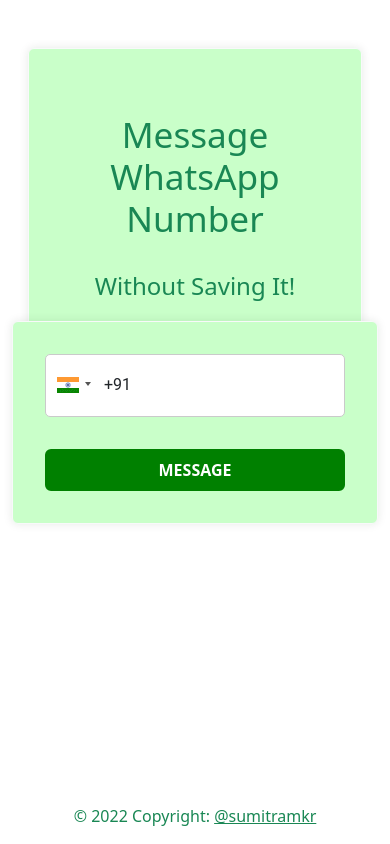
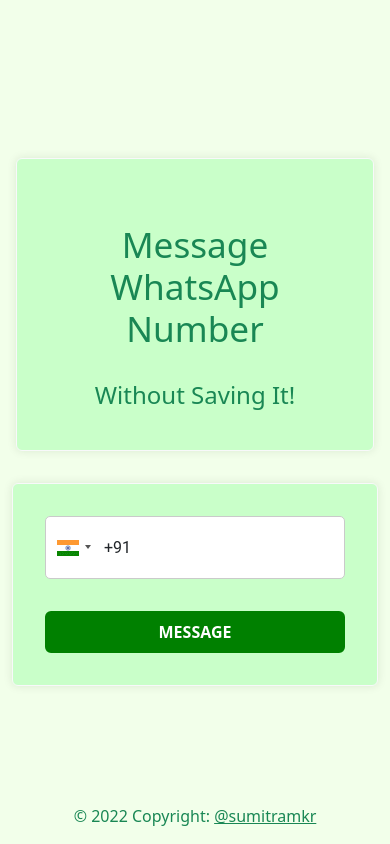
Before and after one commit to sumitramkr/no-contacts, a React (Create React App) app: page / in a window 390 px wide. Built offline with nearby package versions, Linux system fonts and the light colour scheme.

Commit message:
Update background color and UI components in Header and Mobileform components

```diff
--- a/src/App.css
+++ b/src/App.css
@@ -5,7 +5,7 @@
 #background {
   z-index: -1;
   /* background-image: url(/public/photos/bg.png); */
-  background-color: #ffffff;
+  background-color: #f2ffea;
   height: 100vh;
   width: 100vw;
   position: fixed;
--- a/src/Header.jsx
+++ b/src/Header.jsx
@@ -6,12 +6,11 @@
 
 export default function Header() {
     return (
-        <Container className="header">
-            <Card className="card border-light">
+        <Card className="card border-light text-center">
             <Card.Body>
                 <Row>
                     <Col>
-                            <h1 className="text-success" >Message WhatsApp Number</h1>
+                        <h1 className="text-success">Message WhatsApp Number</h1>
                     </Col>
                 </Row>
                 <Row>
@@ -21,6 +20,5 @@
                 </Row>
             </Card.Body>
         </Card>
-        </Container>
     );
 }
--- a/src/Mobileform.jsx
+++ b/src/Mobileform.jsx
@@ -11,8 +11,7 @@
     let phoneNumber = "https://wa.me/+" + value;
     console.log(phoneNumber);
     return (
-        <Container className="mobileForm">
-            <Card className="card border-light">
+        <Card className="card border-light text-center">
             <Card.Body>
                 <Row>
                     <Col>
@@ -36,7 +35,6 @@
                 </Row>
             </Card.Body>
         </Card>
-        </Container>
     );
 }
 
```
Lines whose indentation alone changed are shown as unchanged.
